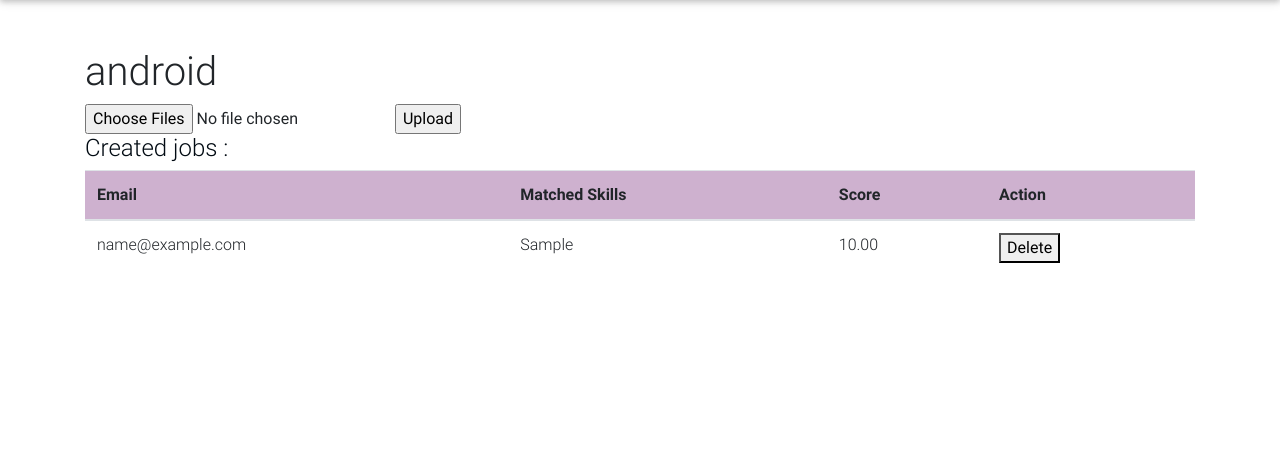
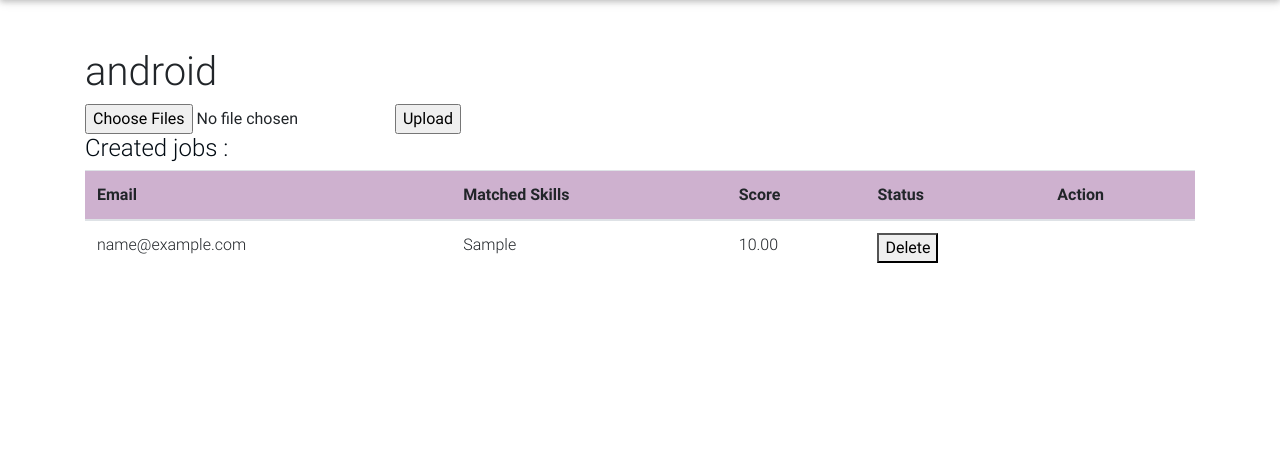
Before and after one commit to kamlesh1807/website, a Django app: template templates/app/job.html in a window 1280 px wide. Shown: the part 94-554 px from the top of the page. Run offline with Django 3.2, Linux system fonts and the light colour scheme; the template is opened without the code that fills it: values that come from a table or form of the project are taken from there, others are empty; data comes from the database, SQL or seed files in the repository; tables that the repository leaves empty hold one stand-in row (values such as "Sample post"); some libraries are stand-ins or nearby versions.

Commit message:
add Status column in table in job.html

```diff
--- a/templates/app/job.html
+++ b/templates/app/job.html
@@ -41,6 +41,7 @@
       <th scope="col">Email</th>
       <th scope="col">Matched Skills</th>
 	  <th scope="col">Score</th>
+	  <th scope="col">Status</th>
 	  <th scope="col">Action</th>
     </tr>
   </thead>
```
